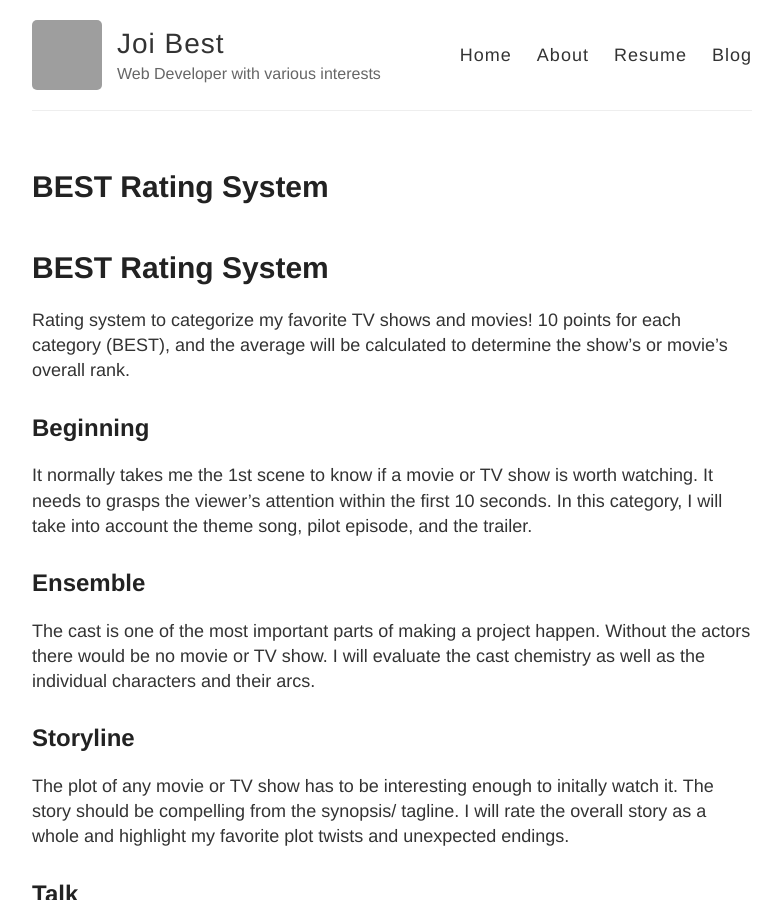
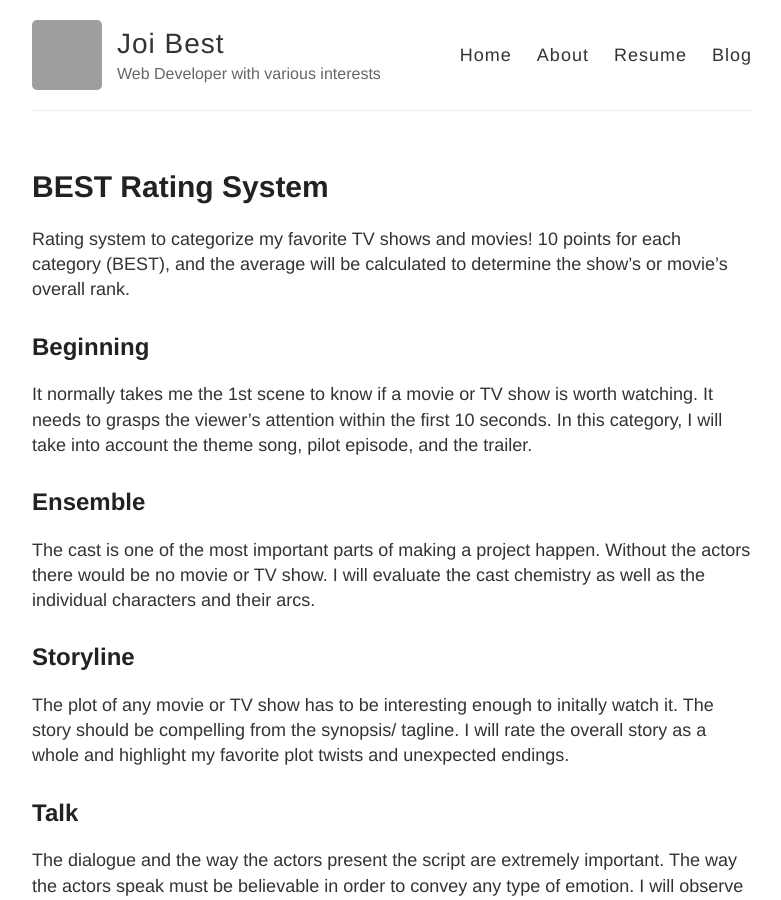
Before and after one commit to jbest002/blog, a Jekyll site: the page built from _posts/2021-1-21-BEST-Rating.md, in a window 1280 px wide and 900 px high. Shown: the whole window, without its empty margins (248-1029 px from the left). Built offline with Jekyll 4.4.1, drawn with Linux system fonts in a browser that asks for light colours; grey boxes are pictures that could not be loaded.

Commit message:
Update 2021-1-21-BEST-Rating.md

```diff
--- a/_posts/2021-1-21-BEST-Rating.md
+++ b/_posts/2021-1-21-BEST-Rating.md
@@ -4,7 +4,6 @@ title:  "BEST Rating System "
 date:   2021-01-21 17:31:35 -0500
 categories: TV Shows
 ---
-# **BEST** Rating System
 Rating system to categorize my favorite TV shows and movies! 10 points for each category (BEST), and the average will be calculated to determine the show's or movie's overall rank.
 ## **B**eginning
 It normally takes me the 1st scene to know if a movie or TV show is worth watching. It needs to grasps the viewer's attention within the first 10 seconds. In this category, I will take into account the theme song, pilot episode, and the trailer.
```
